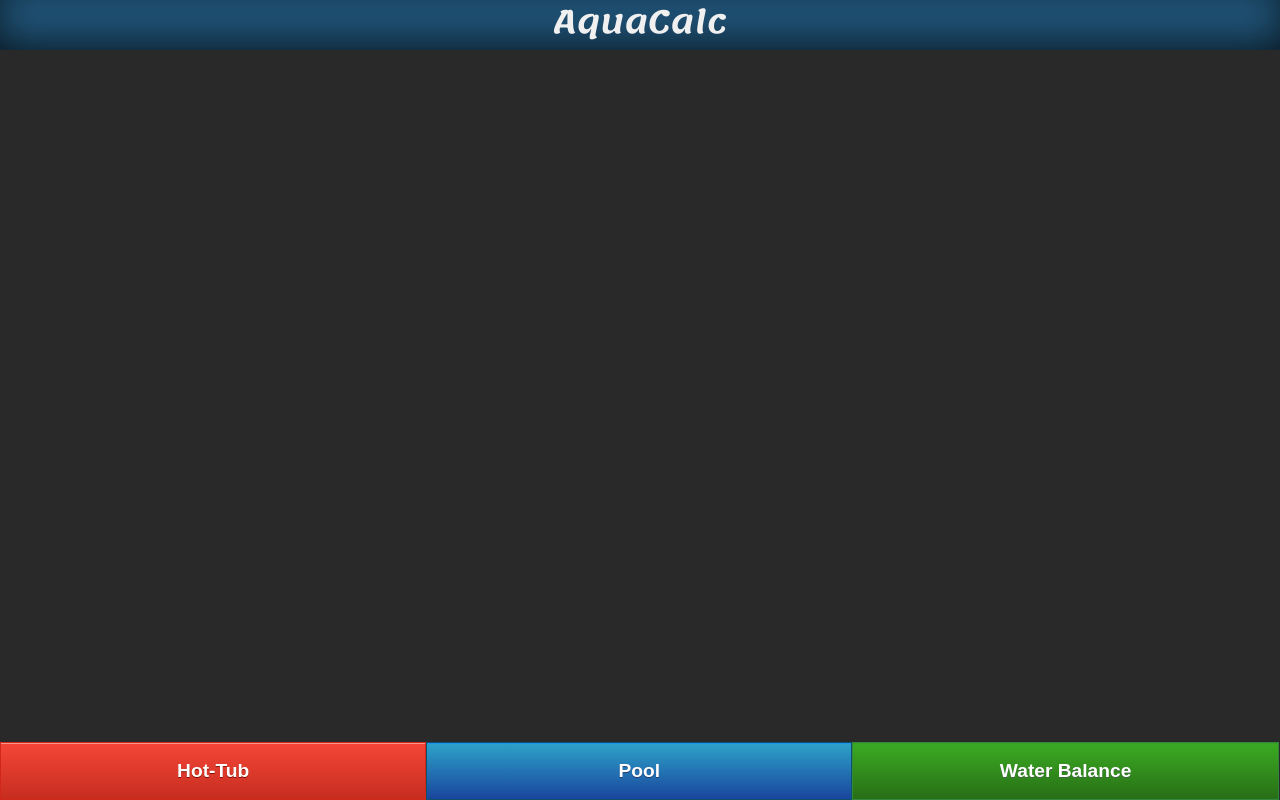
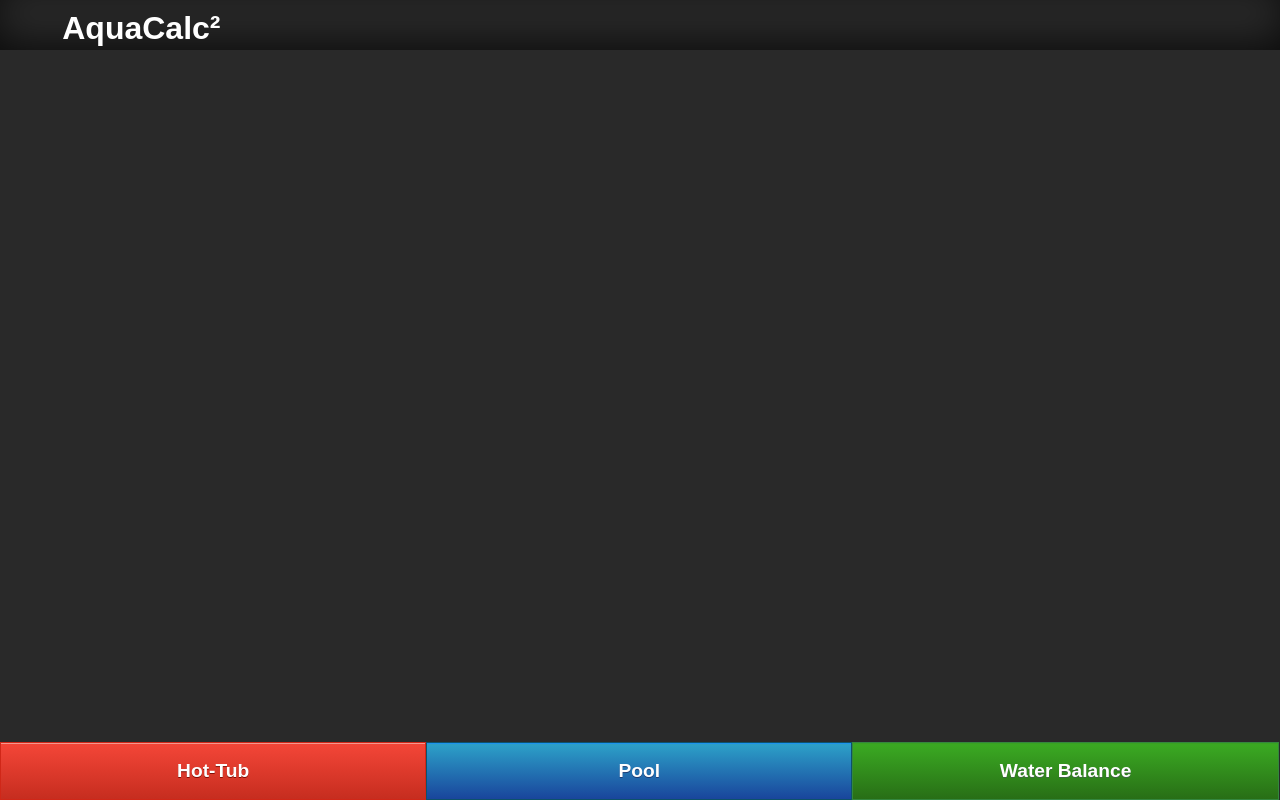
Before and after one commit to johntg96/waterCalc, a plain HTML site: page index.html in a window 1280 px wide. Drawn offline with Linux system fonts and the light colour scheme; a web font is replaced by a local one.

Commit message:
more css changes. Redid header bar to make it pleasing.

```diff
--- a/calc.js
+++ b/calc.js
@@ -321,7 +321,8 @@ let testBalance = () => {
 		results.style.display = 'block';
 		results.innerHTML = '<h4 class="bold-text" style="text-align:center;">Invalid Input<br>Try Again</h4>';
 	}
+}
 
-
-
+const openInfo = () => {
+	alert('Measurements based on a 5000 gal. Hot-Tub and 80,000 gal. Pool. C. 2021 John Garrison');
 }
--- a/index.html
+++ b/index.html
@@ -6,7 +6,7 @@
 <link rel='stylesheet' type='text/css' href='styles.css'>
 	<div id='wrapper'>
 		<div id='header'>
-			<h1 id='title'>AquaCalc</h1>
+			<a onclick='openInfo()'><h1 id='title'>&nbsp;&nbsp;&nbsp;&nbsp;&nbsp;&nbsp;&nbsp;AquaCalc&#178;</h1></a>
 		</div>
 		<div id='content'>
 			<div class='center'>
--- a/styles.css
+++ b/styles.css
@@ -26,7 +26,7 @@ html, body {
   	height: 50px;
   	position: fixed;
   	width: 100%;
-  	background-color:#21567B;
+  	background-color: #292929;
   	box-shadow: 0px -12px 43px -6px rgba(0,0,0,0.75) inset;
   	-webkit-box-shadow: 0px -12px 43px -6px rgba(0,0,0,0.75) inset;
   	-moz-box-shadow: 0px -12px 43px -6px rgba(0,0,0,0.75) inset;
@@ -51,11 +51,12 @@ p {
 }
 
 #title {
-	text-align: center;
-	font-family: 'Lemonada', sans-serif;
-	color: #F0F0F0;
+	text-align: left;
+	font-family: 'Zilla Slab Highlight', sans-serif;
+	color: white;
 	height: 100%;
-	margin:-10px;
+	margin:0;
+	padding-top:0.3em;
 }
 
 #brand {
```
